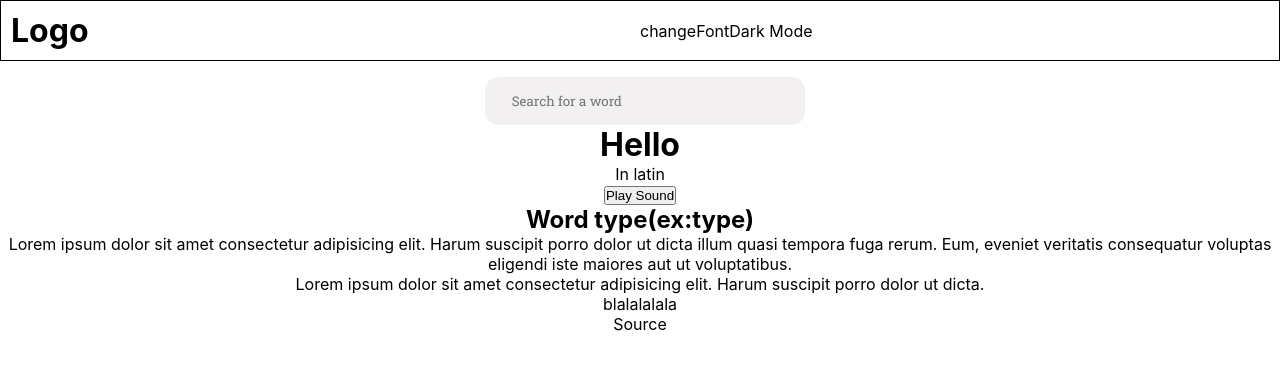
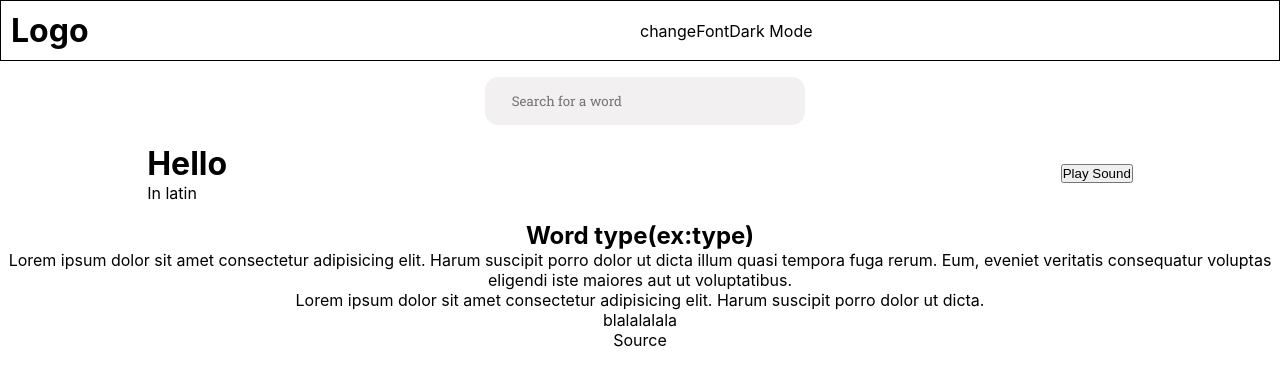
Before and after one commit to Sleepyhead29/dictionary-React, a React (Create React App) app: page / in a window 1280 px wide. Shown: the top 386 px of the page. Built offline with nearby package versions, Linux system fonts and the light colour scheme; the HTML template or start-up script is replaced by a standard one.

Commit message:
Added styles to WordSearched component

```diff
--- /dev/null
+++ b/src/WordSearched.css
@@ -0,0 +1,9 @@
+.WordSearched{
+    margin: 0 auto;
+    width: 77%;
+    height: 6rem;
+    text-align: left;
+    display: flex;
+    justify-content: space-between;
+    align-items: center;
+}
--- a/src/WordSearched.jsx
+++ b/src/WordSearched.jsx
@@ -1,11 +1,12 @@
+import './WordSearched.css';
 export default function WordSearched(){
     return (
         <div className="WordSearched">
           <div className="word">
             <h1>Hello</h1>
             <p>In latin</p>
-            <button>Play Sound</button>
           </div>
+          <button>Play Sound</button>
         </div>
     )
 }
```
